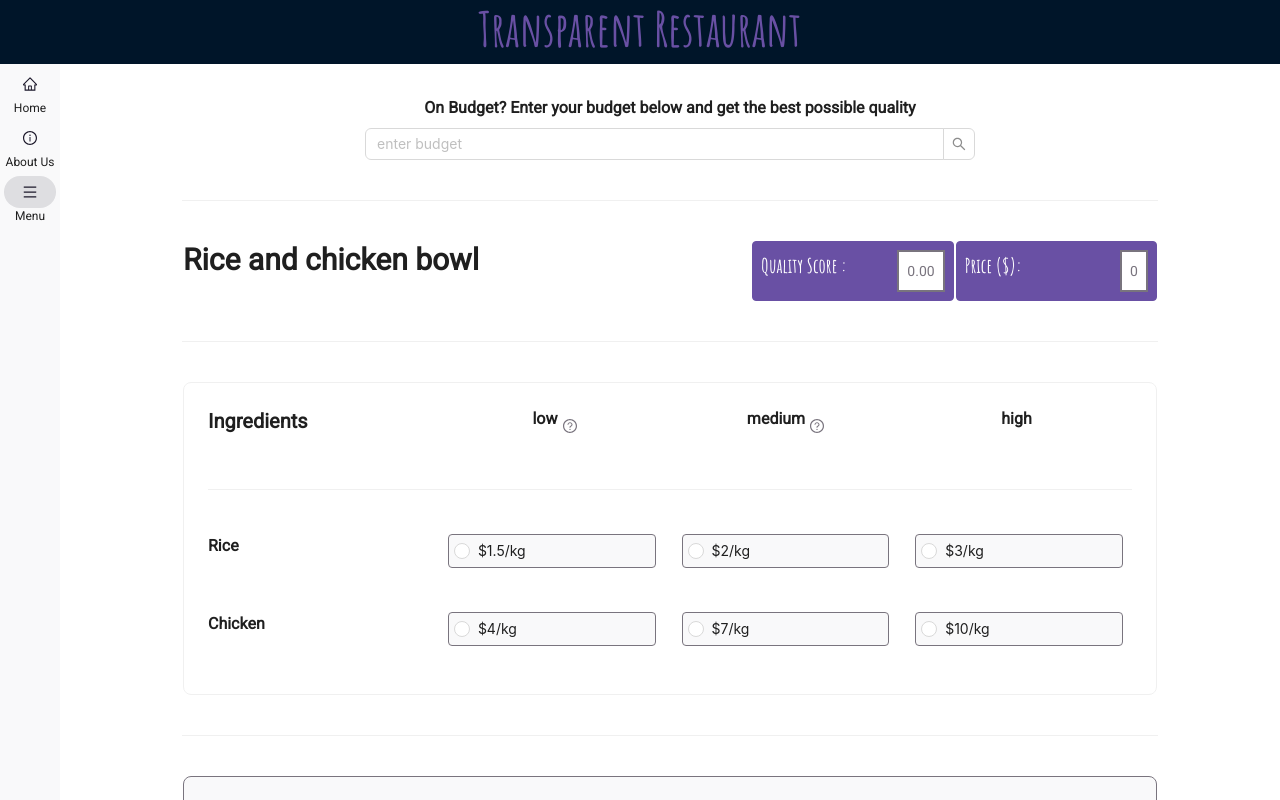
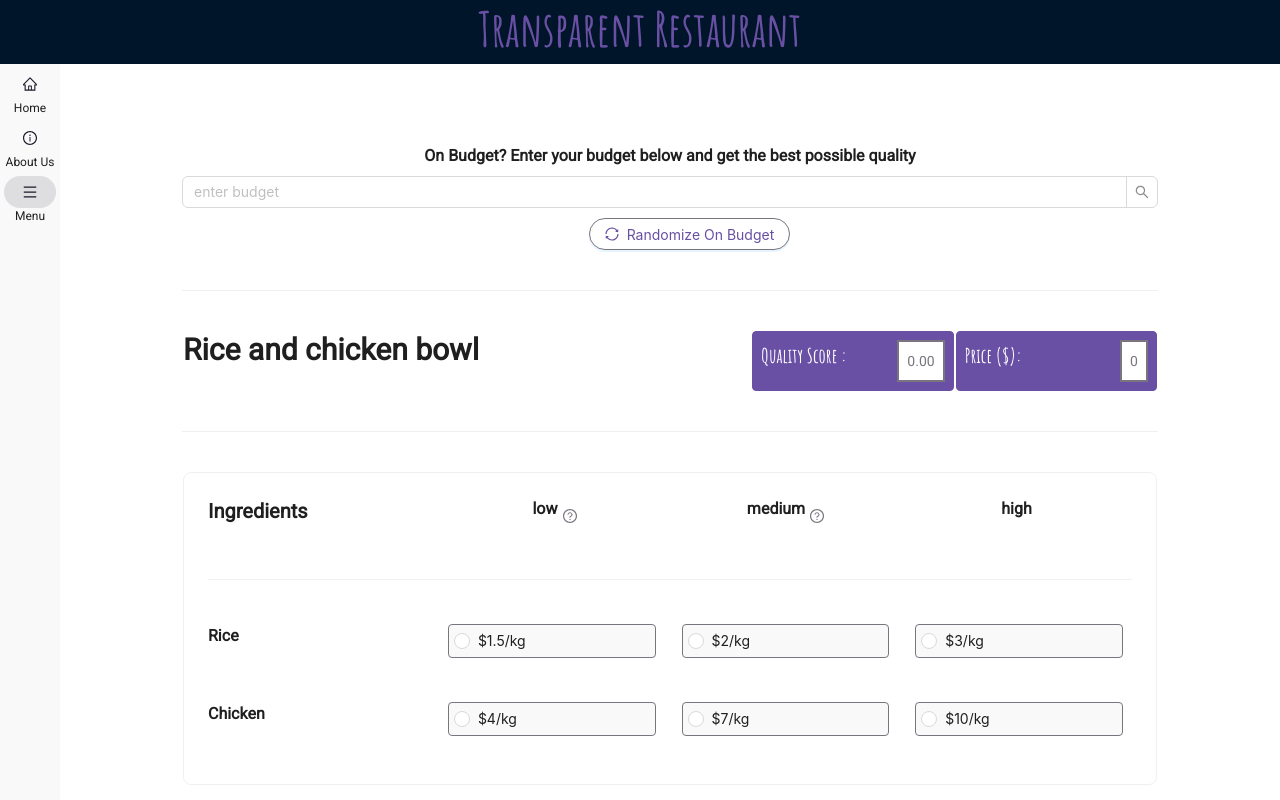
Before and after one commit to mrowaha/transparent-restaurant, a React (Create React App) app: page /menu/1 in a window 1280 px wide. Built offline with nearby package versions, Linux system fonts and the light colour scheme.

Commit message:
added random meal on budget

```diff
--- a/src/components/menu/MenuItemById.js
+++ b/src/components/menu/MenuItemById.js
@@ -11,8 +11,13 @@ import {
   Form,
   Tooltip,
   Input,
+  Modal,
 } from "antd";
-import { DoubleRightOutlined, QuestionCircleOutlined } from "@ant-design/icons";
+import {
+  DoubleRightOutlined,
+  QuestionCircleOutlined,
+  SyncOutlined,
+} from "@ant-design/icons";
 import styled from "styled-components";
 
 import { MealsContext } from "../../context/MealsContext";
@@ -55,16 +60,31 @@ function MenuItemByIdComponent({
   calculateAvgQuality,
 }) {
   const [meal, setMeal] = React.useState(null);
+
+  // quality and price calculation states
   const [previousValues, setPreviousValues] = React.useState([]);
+  const [previousPrices, setPreviousPrices] = React.useState([]);
+
+  // highest quality on budget states
+  const [showBudgetModal, setShowBudgetModal] = React.useState(false);
+  const [budgetMeals, setBudgetMeals] = React.useState([]);
+
+  // random meal on budget states
+  const [showRandomModal, setShowRandomModal] = React.useState(false);
+  const [randomMeal, setRandomMeal] = React.useState({});
+
+  const {
+    getMealById,
+    getQualityPrices,
+    getHighestQualityOnBudget,
+    getRandomMealFromBudget,
+  } = React.useContext(MealsContext);
+
   const averagedQuality = React.useMemo(() => {
     if (!meal) return 0;
     return (totalQuality / meal.ingredients.length).toFixed(2);
   }, [totalQuality, meal]);
 
-  const [previousPrices, setPreviousPrices] = React.useState([]);
-
-  const { getMealById, getQualityPrices, getHighestQualityOnBudget } =
-    React.useContext(MealsContext);
   const budgetRef = React.useRef(0);
 
   React.useEffect(() => {
@@ -140,22 +160,82 @@ function MenuItemByIdComponent({
 
   const handleBudgetCheck = () => {
     if (budgetRef.current < 0) {
-      window.alert('Budget Cannot be less than 0');
+      window.alert("Budget Cannot be less than 0");
       return;
     }
     let budgetMeal = getHighestQualityOnBudget(id, budgetRef.current);
-    console.log(budgetMeal);
+    setBudgetMeals(budgetMeal);
+    setShowBudgetModal(true);
+  };
+
+  const handleRandomMeal = () => {
+    if (budgetRef.current < 0) {
+      window.alert("Budget Cannot be less than 0");
+      return;
+    }
+    let result = getRandomMealFromBudget(id, budgetRef.current);
+    setRandomMeal(result);
+    setShowRandomModal(true);
   };
 
   return (
     <>
-      <Row style={{ display : 'flex', justifyContent : 'center', marginBottom : '1rem'}}>
-        <Col span={12}>
+      <Modal
+        title={"Searches"}
+        centered={true}
+        closable={false}
+        open={showBudgetModal}
+        okText="Close"
+        onOk={() => setShowBudgetModal(false)}
+        onCancel={() => setShowBudgetModal(false)}
+        okButtonProps={{
+          className: "btn-filled",
+          shape: "round",
+          style: { width: "fit-content" },
+        }}
+        cancelButtonProps={{ style: { display: "none" } }}
+      >
+        <BudgetMenuModal ref={budgetRef} {...budgetMeals} />
+      </Modal>
+      <Modal
+        title={"Random Meal"}
+        centered={true}
+        closable={false}
+        open={showRandomModal}
+        okText="Close"
+        cancelText="Again"
+        onOk={() => setShowRandomModal(false)}
+        onCancel={handleRandomMeal}
+        okButtonProps={{
+          className: "btn-filled",
+          shape: "round",
+          style: { width: "fit-content" },
+        }}
+        cancelButtonProps={{
+          className : 'btn-outlined',
+          shape : 'round',
+          style : {width : 'fit-content'}
+        }}
+      >
+        <RandomMenuModal ref={budgetRef} {...randomMeal} />
+      </Modal>
+
+      <div style={{ width: "80%", margin: "0 auto" }}>
+        <Row
+          style={{
+            display: "flex",
+            justifyContent: "center",
+            marginBottom: "1rem",
+          }}
+          gutter={[0, 10]}
+        >
+          <Col span={24}>
             <Title
               level={5}
               style={{ fontFamily: "Roboto", textAlign: "center" }}
             >
-            On Budget? Enter your budget below and get the best possible quality
+              On Budget? Enter your budget below and get the best possible
+              quality
             </Title>
             <Input.Search
               placeholder="enter budget"
@@ -165,7 +245,19 @@ function MenuItemByIdComponent({
               onChange={(e) => (budgetRef.current = e.target.value)}
             />
           </Col>
+          <Col span={4}>
+            <Button
+              type="primary"
+              shape="round"
+              className="btn-outlined"
+              icon={<SyncOutlined />}
+              onClick={handleRandomMeal}
+            >
+              Randomize On Budget
+            </Button>
+          </Col>
         </Row>
+      </div>
 
       <Form
         style={{ display: "flex", justifyContent: "center" }}
@@ -426,4 +518,101 @@ function MenuItemOptions({
   );
 }
 
+const BoxedSpan = styled.span`
+  padding: 0.5rem;
+  border: 2px solid #79747e;
+  color: #79747e;
+  font-family: inherit;
+`;
+
+const BudgetMenuModal = React.forwardRef((props, ref) => {
+  return (
+    <Card>
+      <Row gutter={[20, 10]}>
+        <Col span={24} style={{ display: "flex", justifyContent: "center" }}>
+          <Title level={5} style={{ fontFamily: "Roboto", marginRight: 5 }}>
+            Highest Quality <BoxedSpan>{props.maxQuality.toFixed(2)}</BoxedSpan>{" "}
+            is possible on budget $ <BoxedSpan>{ref.current}</BoxedSpan>
+          </Title>
+          <Tooltip title="additional charges may be applicable for food quality">
+            <QuestionCircleOutlined style={{ color: "#79747E" }} />
+          </Tooltip>
+        </Col>
+        {React.Children.toArray(
+          props.meals.map((budgetMeal, index) => {
+            let mealPrice = budgetMeal.reduce(
+              (acc, curr) => acc + (curr.quantity / 1000) * curr.price,
+              0
+            );
+            return (
+              <Col span={24}>
+                <Card
+                  title={index + 1}
+                  extra={`$${mealPrice.toFixed(2)}`}
+                  style={{ fontFamily: "Roboto" }}
+                >
+                  {React.Children.toArray(
+                    budgetMeal.map((ingredient) => {
+                      return (
+                        <p style={{ fontFamily: "Roboto" }}>
+                          {ingredient.name}{" "}
+                          <span style={{ fontWeight: "bold" }}>
+                            <small>
+                              {ingredient.parentType}({ingredient.quality})
+                            </small>
+                          </span>
+                        </p>
+                      );
+                    })
+                  )}
+                </Card>
+              </Col>
+            );
+          })
+        )}
+      </Row>
+    </Card>
+  );
+});
+
+const RandomMenuModal = React.forwardRef((props, ref) => {
+  return (
+    <Card>
+      <Row gutter={[20, 10]}>
+        <Col span={24} style={{ display: "flex", justifyContent: "center" }}>
+          <Title level={5} style={{ fontFamily: "Roboto", marginRight: 5 }}>
+            Random Quality <BoxedSpan>{props.quality.toFixed(2)}</BoxedSpan> is
+            found for budget $ <BoxedSpan>{ref.current}</BoxedSpan>
+          </Title>
+          <Tooltip title="additional charges may be applicable for food quality">
+            <QuestionCircleOutlined style={{ color: "#79747E" }} />
+          </Tooltip>
+        </Col>
+        <Col span={24}>
+          <Card
+            title={"Price"}
+            extra={`$${props.meal.total.toFixed(2)}`}
+            style={{ fontFamily: "Roboto" }}
+          >
+            {React.Children.toArray(
+              props.meal.combination.map((ingredient) => {
+                return (
+                  <p style={{ fontFamily: "Roboto" }}>
+                    {ingredient.name}{" "}
+                    <span style={{ fontWeight: "bold" }}>
+                      <small>
+                        {ingredient.parentType}({ingredient.quality})
+                      </small>
+                    </span>
+                  </p>
+                );
+              })
+            )}
+          </Card>
+        </Col>
+      </Row>
+    </Card>
+  );
+});
+
 export default MenuItemByIdComponent;
--- a/src/context/MealsContext.js
+++ b/src/context/MealsContext.js
@@ -9,11 +9,12 @@ UnitsToSuffixMap.set("litre", "l");
 
 export const MealsContext = React.createContext({
   mealsToDisplay: [],
-  filterMealsToDisplay: (byName, byDietaryPreference) => {},
+  filterMealsToDisplay: (byName, byFilter) => {},
   getMealById: (id) => {},
   getQualityPrices: (name) => {},
   getIngredientsDetails: (id) => {},
-  getHighestQualityOnBudget: (id) => {},
+  getHighestQualityOnBudget: (id, budget, random) => {},
+  getRandomMealFromBudget : (id, budget) => {},
 });
 
 function MealsContextProvider({ children }) {
@@ -131,11 +132,8 @@ function MealsContextProvider({ children }) {
     return returnArr;
   };
 
-  const getHighestQualityOnBudget = (id, budget) => {
-    let meal = {
-      ...allMealsData.current.find((meal) => meal.id === parseInt(id)),
-    };
-    //clean up the nesting
+  const mealsWithIngredientsSpread = React.useCallback((id) => {
+    let meal = {...allMealsData.current.find(meal => meal.id === id)};
     meal.ingredients = meal.ingredients.map((ingredient) => {
       let details = allIngredientsData.current.find(
         (detail) => detail.name === ingredient.name
@@ -155,6 +153,11 @@ function MealsContextProvider({ children }) {
         });
       });
     });
+    return cleanedUp;
+  }, []);
+
+  const getHighestQualityOnBudget = (id, budget, random) => {
+    let cleanedUp = mealsWithIngredientsSpread(parseInt(id));
     //generate all possibilites
     let possibilities = [];
     let tempOrderArr1, tempOrderArr2, tempOrderArr3;
@@ -197,36 +200,51 @@ function MealsContextProvider({ children }) {
         }
       }, 0);
       consecutiveQualityScores.push(
-        (qualityScore * 3) / meal.ingredients.length
+        qualityScore  / allMealsData.current.find(meal => meal.id === parseInt(id)).ingredients.length
       );
     }
 
-    let maxQuantity = 0;
+    if(random) {
+      return {possibilities : possibilities, scores : consecutiveQualityScores};
+    }
+
+    let maxQuality = 0;
     let budgetMealsHighQuality = [];
     for (let i = 0; i < possibilities.length; i++) {
-      if (possibilities[i].total <= parseInt(budget)) {
+      if (possibilities[i].total <= parseFloat(budget)) {
         // if price is in budget
-        if (consecutiveQualityScores[i] > maxQuantity) {
-          maxQuantity = consecutiveQualityScores[i];
+        if (consecutiveQualityScores[i] > maxQuality) {
+          maxQuality = consecutiveQualityScores[i];
           budgetMealsHighQuality = [];
           // check if already exists
           budgetMealsHighQuality.push(possibilities[i].combination);
-        } else if (consecutiveQualityScores[i] === maxQuantity) {
+        } else if (consecutiveQualityScores[i] === maxQuality) {
           let exists = false;
           for (let j = 0; j < budgetMealsHighQuality.length; j++) {
-            if (JSON.stringify(budgetMealsHighQuality[i]) === JSON.stringify(possibilities[i].combination)) {
+            possibilities[i].combination.every(({name : firstname}) => {
+              const index = budgetMealsHighQuality[j].findIndex(({name : secondname}) => secondname === firstname);
+              if (index === -1) return true;
               exists = true;
-              break;
-            }
+              return false;
+            })
           }
           if (!exists) budgetMealsHighQuality.push(possibilities[i].combination);
         }
       }
     }
+    return {maxQuality : maxQuality, meals : budgetMealsHighQuality};
+  };
 
-    console.log(budgetMealsHighQuality);
-    // return possibilties.has(max) ? possibilties.get(max) : null;
-  };
+  const getRandomMealFromBudget = (id, budget) => {
+    id = parseInt(id);
+    budget = parseFloat(budget);
+    const {possibilities, scores} = getHighestQualityOnBudget(id, budget, true);
+    let possibilitiesInBudget = possibilities.filter(({total}) => total <= budget);
+    if (possibilitiesInBudget.length === 0) return null;
+
+    let randomIndex = Math.floor(Math.random() * possibilitiesInBudget.length);
+    return {quality : scores[randomIndex], meal : possibilitiesInBudget[randomIndex]}
+  }
 
   const cxt = {
     mealsToDisplay: mealsToDisplay,
@@ -235,6 +253,7 @@ function MealsContextProvider({ children }) {
     getQualityPrices: getQualityPrices,
     getIngredientsDetails: getIngredientsDetails,
     getHighestQualityOnBudget: getHighestQualityOnBudget,
+    getRandomMealFromBudget : getRandomMealFromBudget,
   };
 
   return <MealsContext.Provider value={cxt}>{children}</MealsContext.Provider>;
--- a/src/pages/MenuByIdPage.js
+++ b/src/pages/MenuByIdPage.js
@@ -34,7 +34,7 @@ function MenuByIdPage() {
 
   return (
     <MealsContextProvider>
-      <div style={{ marginTop: "2rem" }}>
+      <div style={{ marginTop: "5rem"}}>
         <MenuItemById
           id={id}
           totalPrice={totalPrice}
```
Lines whose indentation alone changed are shown as unchanged.
